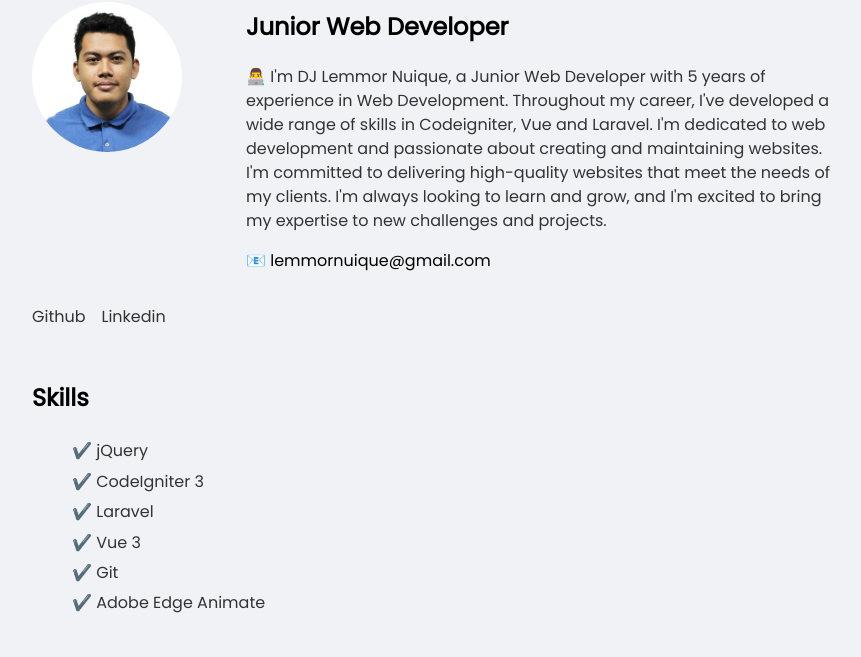
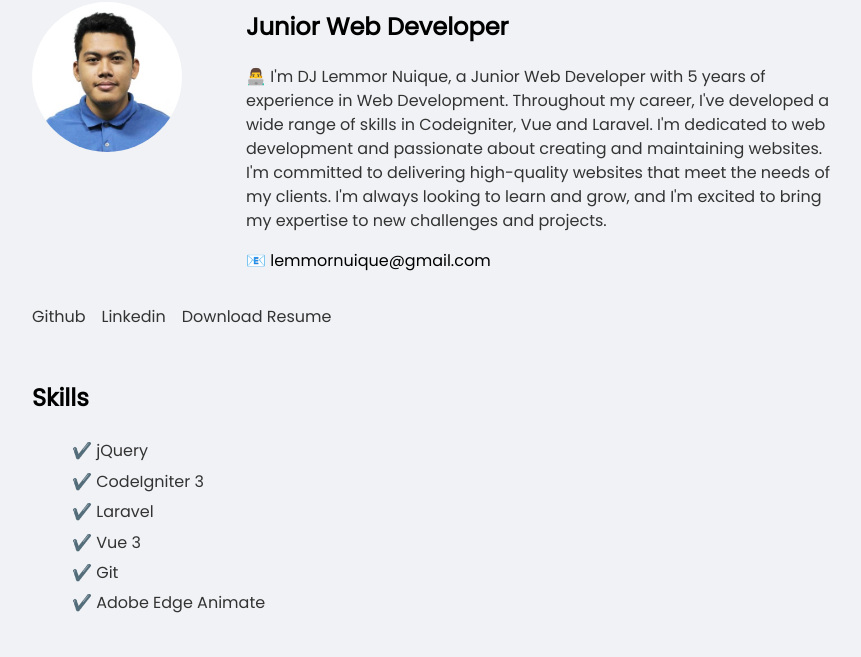
Before and after one commit to djlemmor/resume-website, a plain HTML site: page index.html in a window 1280 px wide. Shown: the part 143-800 px from the top of the page, without its empty margins (208-1069 px from the left). Drawn offline with Linux system fonts and the light colour scheme.

Commit message:
Add resume download

```diff
--- a/index.html
+++ b/index.html
@@ -41,6 +41,9 @@
             href="https://www.linkedin.com/in/dj-lemmor-nuique-666326248/"
             target="_blank"
             >Linkedin</a
+          >
+          <a href="./assets/files/DJ Lemmor Nuique Resume.pdf" target="_blank"
+            >Download Resume</a
           >
         </div>
       </section>
```
Also changed, not shown: 1 other file.
